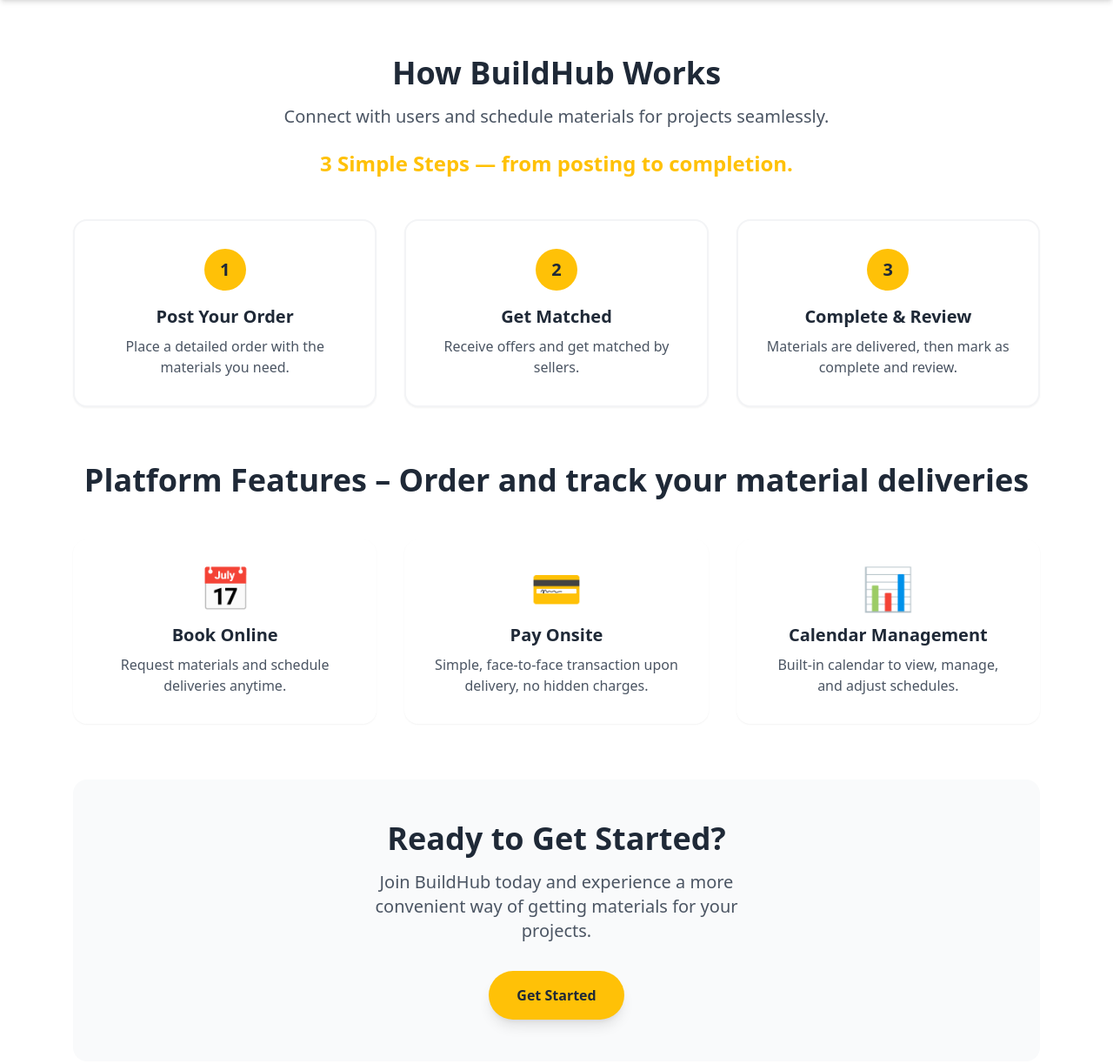
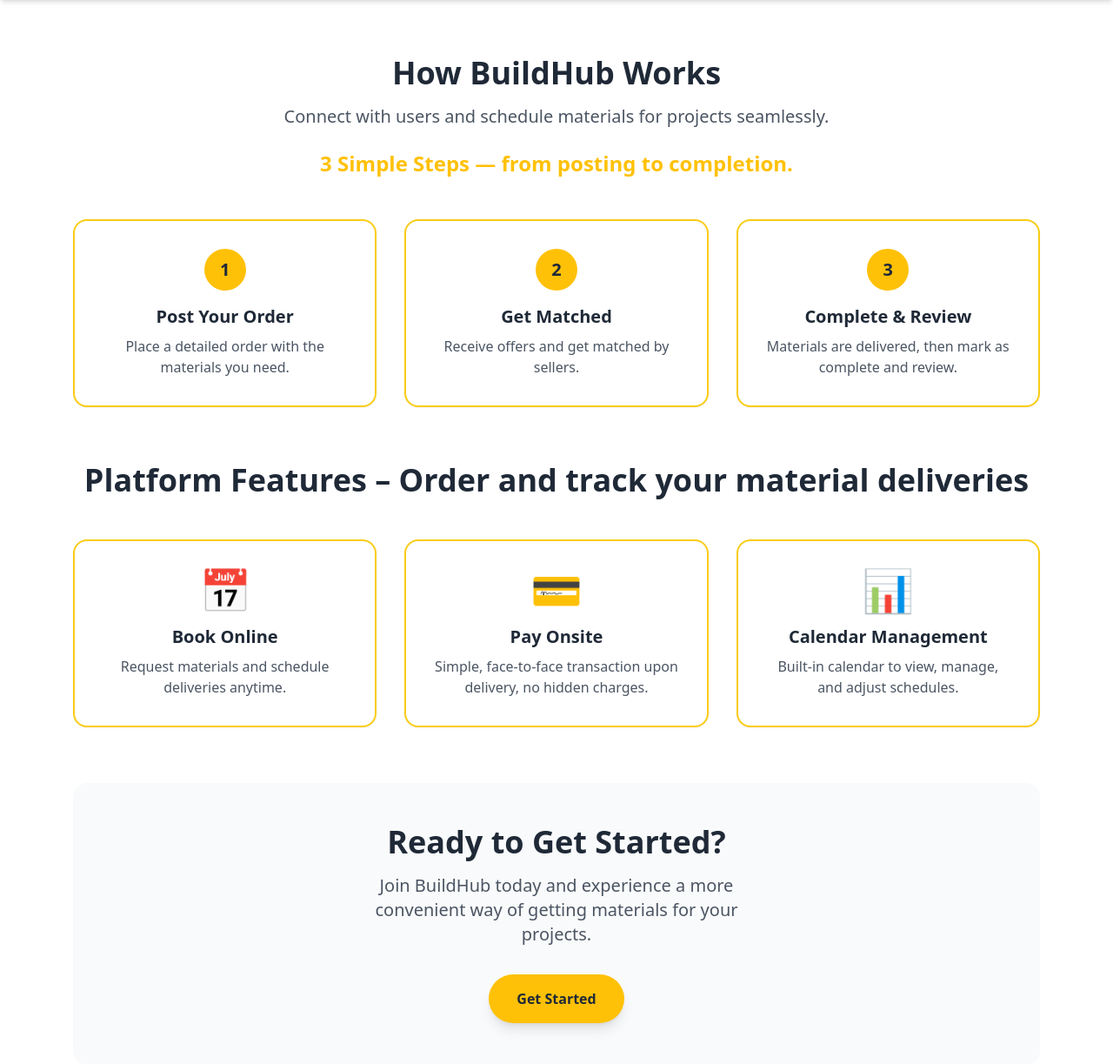
Before and after one commit to jrrryyy/buildhub, a PHP site: page /main/how_it_work.php in a window 1280 px wide. Shown: the part 76-1299 px from the top of the page at 87% size. Before the commit the page ends 1260 px from the top, so only its background shows below. Run offline with PHP 8.4, Linux system fonts and the light colour scheme; some libraries are stand-ins or nearby versions.

Commit message:
improve main page

```diff
--- a/Buildhub/login/register.php
+++ b/Buildhub/login/register.php
@@ -18,7 +18,7 @@
 <head>
     <meta charset="UTF-8">
     <meta name="viewport" content="width=device-width, initial-scale=1.0">
-    <title>BuildHub - Construction Project Management</title>
+    <title>BuildHub - Create Account</title>
     <script src="https://cdn.tailwindcss.com"></script>
     <script src="../js/remove_autofill.js" defer></script>
 </head>
--- a/Buildhub/main/about_us.php
+++ b/Buildhub/main/about_us.php
@@ -62,7 +62,7 @@
             </h3>
             <div class="grid grid-cols-1 md:grid-cols-3 gap-8">
                 <!-- Value 1: User Satisfaction -->
-                <div class="bg-white border-2 border-gray-100 rounded-2xl p-8 text-center shadow-sm hover:shadow-md transition-all hover:-translate-y-2">
+                <div class="bg-white border-2 border-yellow-400 rounded-2xl p-8 text-center shadow-sm hover:shadow-md transition-all hover:-translate-y-2">
                     <div class="text-5xl text-build-yellow mb-4">
                         😊
                     </div>
@@ -74,7 +74,7 @@
                     </p>
                 </div>
                 <!-- Value 2: Community Driven -->
-                <div class="bg-white border-2 border-gray-100 rounded-2xl p-8 text-center shadow-sm hover:shadow-md transition-all hover:-translate-y-2">
+                <div class="bg-white border-2 border-yellow-400 rounded-2xl p-8 text-center shadow-sm hover:shadow-md transition-all hover:-translate-y-2">
                     <div class="text-5xl text-build-yellow mb-4">
                         👥
                     </div>
@@ -86,7 +86,7 @@
                     </p>
                 </div>
                 <!-- Value 3: Efficient -->
-                <div class="bg-white border-2 border-gray-100 rounded-2xl p-8 text-center shadow-sm hover:shadow-md transition-all hover:-translate-y-2">
+                <div class="bg-white border-2 border-yellow-400 rounded-2xl p-8 text-center shadow-sm hover:shadow-md transition-all hover:-translate-y-2">
                     <div class="text-5xl text-build-yellow mb-4">
                         ⚡
                     </div>
--- a/Buildhub/main/how_it_work.php
+++ b/Buildhub/main/how_it_work.php
@@ -58,7 +58,7 @@
             </div>
             <div class="flex justify-between gap-8 flex-wrap">
                 <!-- Step 1 -->
-                <div class="flex-1 min-w-[250px] bg-white border-2 border-gray-100 rounded-2xl p-8 text-center shadow-sm hover:shadow-md transition-all hover:-translate-y-2">
+                <div class="flex-1 min-w-[250px] bg-white border-2 border-yellow-400 rounded-2xl p-8 text-center shadow-sm hover:shadow-md transition-all hover:-translate-y-2">
                     <div class="w-12 h-12 bg-build-yellow text-gray-800 rounded-full flex items-center justify-center text-xl font-bold mx-auto mb-4">
                         1
                     </div>
@@ -70,7 +70,7 @@
                     </p>
                 </div>
                 <!-- Step 2 -->
-                <div class="flex-1 min-w-[250px] bg-white border-2 border-gray-100 rounded-2xl p-8 text-center shadow-sm hover:shadow-md transition-all hover:-translate-y-2">
+                <div class="flex-1 min-w-[250px] bg-white border-2 border-yellow-400 rounded-2xl p-8 text-center shadow-sm hover:shadow-md transition-all hover:-translate-y-2">
                     <div class="w-12 h-12 bg-build-yellow text-gray-800 rounded-full flex items-center justify-center text-xl font-bold mx-auto mb-4">
                         2
                     </div>
@@ -82,7 +82,7 @@
                     </p>
                 </div>
                 <!-- Step 3 -->
-                <div class="flex-1 min-w-[250px] bg-white border-2 border-gray-100 rounded-2xl p-8 text-center shadow-sm hover:shadow-md transition-all hover:-translate-y-2">
+                <div class="flex-1 min-w-[250px] bg-white border-2 border-yellow-400 rounded-2xl p-8 text-center shadow-sm hover:shadow-md transition-all hover:-translate-y-2">
                     <div class="w-12 h-12 bg-build-yellow text-gray-800 rounded-full flex items-center justify-center text-xl font-bold mx-auto mb-4">
                         3
                     </div>
@@ -106,7 +106,7 @@
             </p>
             <div class="grid grid-cols-1 md:grid-cols-3 gap-8">
                 <!-- Feature 1 -->
-                <div class="bg-white rounded-2xl p-8 text-center shadow-sm hover:shadow-md transition-all hover:-translate-y-2">
+                <div class="bg-white rounded-2xl p-8 border-2 border-yellow-400 text-center shadow-sm hover:shadow-md transition-all hover:-translate-y-2">
                     <div class="text-5xl text-build-yellow mb-4">
                         📅
                     </div>
@@ -118,7 +118,7 @@
                     </p>
                 </div>
                 <!-- Feature 2 -->
-                <div class="bg-white rounded-2xl p-8 text-center shadow-sm hover:shadow-md transition-all hover:-translate-y-2">
+                <div class="bg-white rounded-2xl p-8 border-2 border-yellow-400 text-center shadow-sm hover:shadow-md transition-all hover:-translate-y-2">
                     <div class="text-5xl text-build-yellow mb-4">
                         💳
                     </div>
@@ -130,7 +130,7 @@
                     </p>
                 </div>
                 <!-- Feature 3 -->
-                <div class="bg-white rounded-2xl p-8 text-center shadow-sm hover:shadow-md transition-all hover:-translate-y-2">
+                <div class="bg-white rounded-2xl p-8 border-2 border-yellow-400 text-center shadow-sm hover:shadow-md transition-all hover:-translate-y-2">
                     <div class="text-5xl text-build-yellow mb-4">
                         📊
                     </div>
--- a/Buildhub/main/index.php
+++ b/Buildhub/main/index.php
@@ -4,7 +4,8 @@
 <head>
     <meta charset="UTF-8">
     <meta name="viewport" content="width=device-width, initial-scale=1.0">
-    <title>BuildHub - Smarter Scheduling for Construction Materials</title>
+    <link rel="icon" type="image/png" href="../images/logo.png" style="border-radius: 50%;">
+    <title>BuildHub</title>
     <script src="https://cdn.tailwindcss.com"></script>
     <script>
         tailwind.config = {
```
Also changed, not shown: Buildhub/images/logo.png (added).
